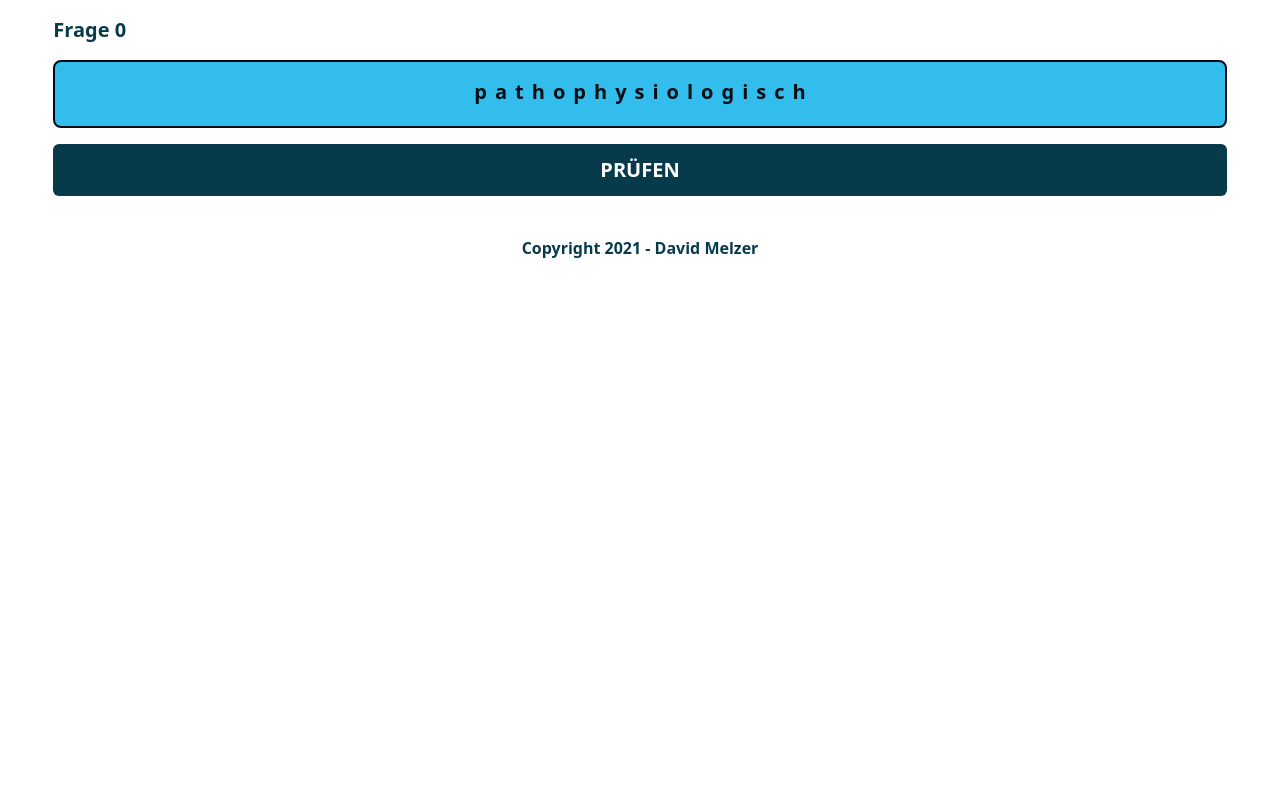
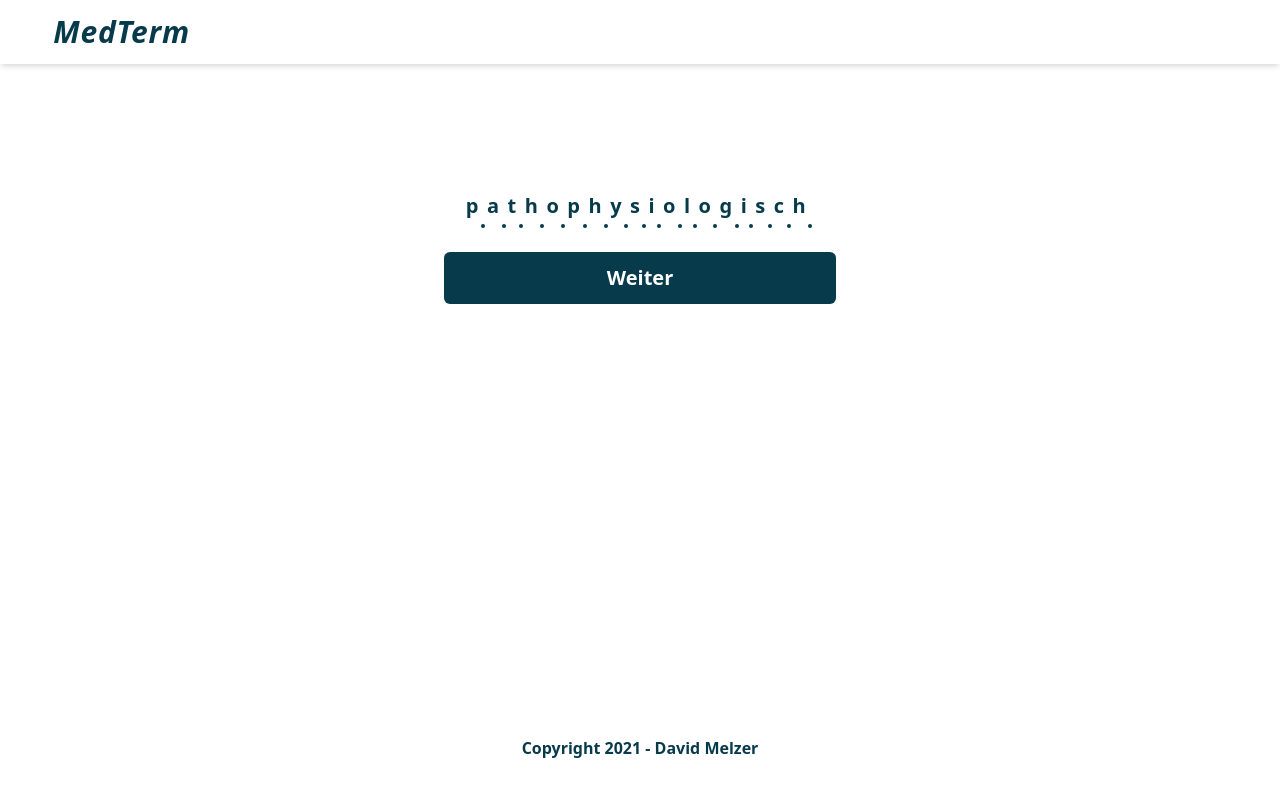
Before and after one commit to DazeSace/bachelorarbeit-nextjs, a Next.js app: page /v2/5game in a window 1280 px wide. Shown: the top 796 px of the page. Built offline with nearby package versions, Linux system fonts and the light colour scheme.

Commit message:
working a game rework

```diff
--- a/components/Split.js
+++ b/components/Split.js
@@ -1,13 +1,9 @@
-import {useEffect, useState} from "react";
+import { useState} from "react";
 
 
 const Split = (props) => {
 
     const [selected, setSelected] = useState(false)
-
-    useEffect(() => {
-        setSelected(props.selected)
-    }, [props.selected])
 
     return (
         <div
--- a/components/v2/BasicButtonMidnight.js
+++ b/components/v2/BasicButtonMidnight.js
@@ -2,8 +2,9 @@ import Link from "next/link";
 
 const BasicButtonMidnight = (props) => {
     return (
-        <Link href={props.link} passHref={false}>
+        <Link href={props?.link} passHref={false}>
             <div
+                onClick={props?.onClick}
                 className={`button-midnight ${props?.className}`}>
                 <p>{props.text}</p>
             </div>
--- a/components/v2/Footer.js
+++ b/components/v2/Footer.js
@@ -1,6 +1,6 @@
 const Footer = () => {
     return (
-        <footer className={'text-midnight font-bold text-center -mt-10'}>
+        <footer className={'text-midnight font-bold text-center fixed bottom-0 inset-x-0 mb-10'}>
             <p>Copyright 2021 - David Melzer</p>
         </footer>
     )
--- /dev/null
+++ b/components/v2/SplitGame.js
@@ -0,0 +1,34 @@
+import Split from "../Split";
+import SplitVisualAssist from "./SplitVisualAssist";
+
+const SplitGame = (props) => {
+    const letters = [...props.data.word]
+
+    return (
+        <div className={'flex justify-center flex-col text-xl font-bold tracking-wide pt-48'}>
+            <div className={'flex justify-center'}>
+                {letters.map((letter, key) => {
+                    return (
+                        <div key={key} className={'flex'}>
+                            <p>{letter}</p>
+                            <div onClick={() => props.tellResult(key)}>
+                                <Split/>
+                            </div>
+                        </div>
+                    )
+                })}
+            </div>
+            <div className={'flex justify-center'}>
+                {letters.map((letter, key) => {
+                    return (
+                        <div key={key} className={'flex'}>
+                            <p className={'invisible'}>{letter}</p>
+                            <SplitVisualAssist/>
+                        </div>
+                    )
+                })}
+            </div>
+        </div>
+    )
+}
+export default SplitGame
--- /dev/null
+++ b/components/v2/SplitVisualAssist.js
@@ -0,0 +1,4 @@
+const SplitVisualAssist = () => {
+    return <div className={'h-1 w-1 rounded-full mx-0.5 bg-midnight'}/>
+}
+export default SplitVisualAssist
--- a/pages/v2/5game.js
+++ b/pages/v2/5game.js
@@ -1,23 +1,34 @@
-import Link from "next/link";
-import {useState} from "react";
+import {useEffect, useState} from "react";
 import Head from "next/head";
-import Split from "../../components/Split";
+import NavBar from "../../components/v2/NavBar";
+import Footer from "../../components/v2/Footer";
+import SplitGame from "../../components/v2/SplitGame";
+import BasicButtonMidnight from "../../components/v2/BasicButtonMidnight";
 
-const FiveGame = (props) => {
-    const [question, setQuestion] = useState(0)
+const FiveGame = () => {
 
-    const data = {
-        'word': 'pathophysiologisch',
-        'splits': [4, 10],
-        'syllables': ['patho', 'physio', 'logisch'],
-        'explaination': 'well because it is what it is',
-    }
+    const data = [
+        {
+            'id': 1,
+            'word': 'pathophysiologisch',
+            'splits': [4, 10],
+            'syllables': ['patho', 'physio', 'logisch'],
+        },
+        {
+            'id': 2,
+            'word': 'pathophysiologisch',
+            'splits': [4, 10],
+            'syllables': ['patho', 'physio', 'logisch'],
+        },
+    ]
 
-    const letters = [...data.word]
-    const [placed, setPlaced] = useState([])
-    const [numOfSplits, setNumOfSplits] = useState(data.splits.length)
-    const [result, setResult] = useState('')
-    const [ready, setReady] = useState(false)
+    const [points, setPoints] = useState(0)
+    const [gamePart, setGamePart] = useState(0)
+    const [result, setResult] = useState([])
+
+    useEffect(() => {
+        console.log(result)
+    }, [result])
 
     return (
         <>
@@ -26,73 +37,60 @@ const FiveGame = (props) => {
                 <meta name='description' content='MedTerm App - Medizinische Terminologie lernen'/>
                 <link rel='icon' href='/favicon.ico'/>
             </Head>
-            <main className={'text-midnight w-11/12 mx-auto font-bold'}>
-                <p className={'text-xl pt-4'}>Frage {question}</p>
-                <div className={'flex bg-process py-4 mt-4 justify-center border-fogra border-2 rounded-lg'}>
-                    {letters.map((letter, key) => (
-                        <div
-                            key={key}
-                            className={'flex justify-center text-xl text-fogra font-bold cursor-default'}>
-                            {letter}
-                            {key === letters.length - 1
-                                ? null
-                                : <div onClick={() => updateSplits(key)}>
-                                    <Split selected={placed.includes(key)}/>
-                                </div>
-                            }
-                        </div>))
-                    }
+            <NavBar/>
+            <div className={'text-midnight h-screen -mt-16'}>
+                <div className={'h-full w-11/12 mx-auto'}>
+                    <SplitGame data={data[0]} tellResult={toldResult => handleResultSplitGame(toldResult)}/>
+                    <BasicButtonMidnight link={''} text={'Weiter'} className={''} onClick={handleButtonSplitGame}/>
                 </div>
-                <p className={'text-2xl text-center font-bold mt-4'}>{result}</p>
-                {ready
-                    ? <Link href={'/ugame'} passHref={false}>
-                        <div
-                            className={'text-white cursor-pointer text-center text-xl font-bold bg-midnight py-3 rounded-md'}>
-                            <p>WEITER</p>
-                        </div>
-                    </Link>
-                    : <div
-                        className={'text-white cursor-pointer text-center text-xl font-bold bg-midnight py-3 rounded-md'}
-                        onClick={() => buttonHandler()}>
-                        <p>PRÜFEN</p>
-                    </div>
-                }
-
-            </main>
-            <footer className={'text-midnight font-bold text-center mt-10'}>
-                <p>Copyright 2021 - David Melzer</p>
-            </footer>
+            </div>
+            <Footer/>
         </>
     )
 
+    function handleResultSplitGame(inputResult) {
+        let tmp = result
+        let tmp2 = [inputResult]
+        if (tmp.includes(inputResult)) {
+            let index = tmp.indexOf(inputResult)
+            if (index !== -1) {
+                tmp.splice(index, 1);
+            }
+        } else {
+            tmp.push(...tmp2)
+            setResult(tmp)
+        }
+    }
 
-    function buttonHandler() {
-        let expected = data.splits
-        if (checker(placed, expected)) {
-            setReady(true)
-            setResult('Super, das ist richtig!')
+    function handleButtonSplitGame() {
+        let expected = data[0].splits
+        if (arrayCompare(result, expected)) {
+            console.log('Super, das ist richtig!')
         } else {
-            setResult("Versuch's nochmal")
+            console.log("Versuch's nochmal")
+        }
+    }
+
+    function arrayCompare(_arr1, _arr2) {
+        if (
+            !Array.isArray(_arr1)
+            || !Array.isArray(_arr2)
+            || _arr1.length !== _arr2.length
+        ) {
+            return false;
         }
 
-    }
+        const arr1 = _arr1.concat().sort();
+        const arr2 = _arr2.concat().sort();
 
-    function checker(arr, target) {
-        return target.every(v => arr.includes(v))
-    }
+        for (let i = 0; i < arr1.length; i++) {
+            if (arr1[i] !== arr2[i]) {
+                return false;
+            }
+        }
 
-    function updateSplits(index) {
-        if (!placed.includes(index)) {
-            if (numOfSplits === 0) return
-            setNumOfSplits(numOfSplits - 1)
-            setPlaced([...placed, index])
-        } else {
-            setNumOfSplits(numOfSplits + 1)
-            let tmpIndex = placed.indexOf(index)
-            placed.splice(tmpIndex, 1)
-        }
+        return true;
     }
 }
 
-
 export default FiveGame
--- a/styles/globals.css
+++ b/styles/globals.css
@@ -4,7 +4,7 @@
 
 
 .basic-button {
-    @apply cursor-pointer text-center text-xl font-bold py-3 rounded-md
+    @apply cursor-pointer text-center text-xl font-bold py-3 rounded-md lg:w-1/3 lg:mx-auto
 }
 
 .button-midnight {
```
